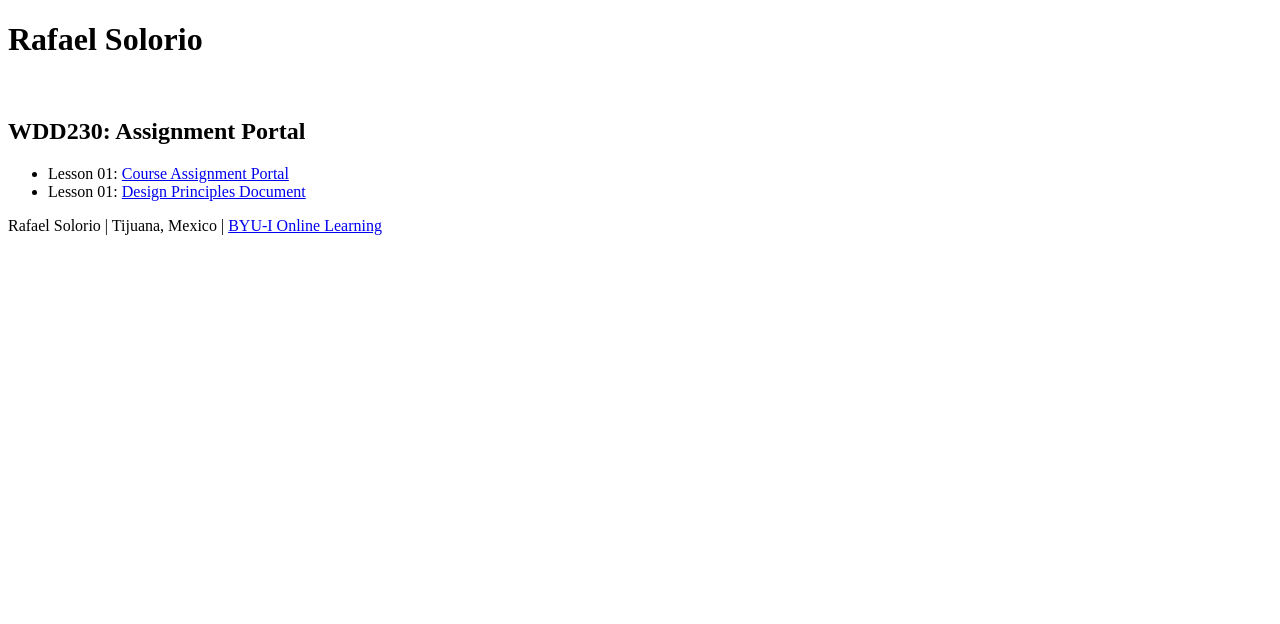
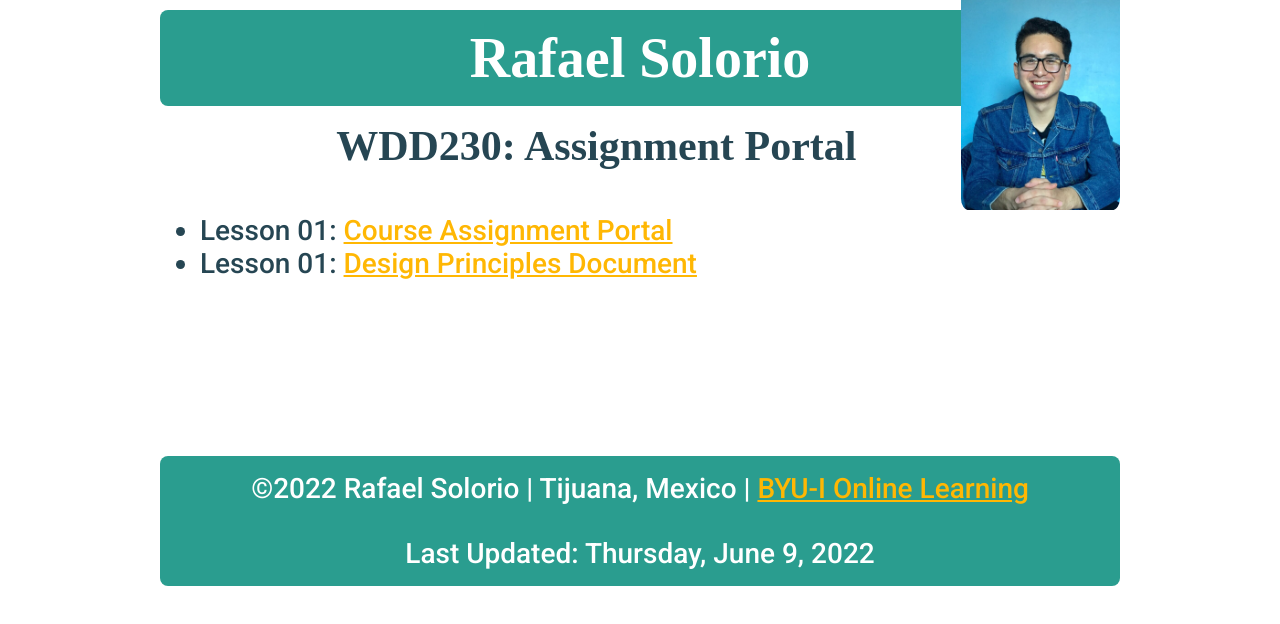
Before and after one commit to RafaSolorio/RafaSolorio.github.io, a plain HTML site: page index.html in a window 1280 px wide. Drawn offline with Linux system fonts and the light colour scheme; a web font is replaced by a local one.

Commit message:
Updated program

```diff
--- a/css/main.css
+++ b/css/main.css
@@ -0,0 +1,49 @@
+@import url('https://fonts.googleapis.com/css2?family=Mate+SC&family=Montserrat:wght@500&display=swap');
+@import url('https://fonts.googleapis.com/css2?family=Roboto:wght@500&display=swap');
+header,
+footer {
+  background-color: #2a9d8f;
+  color: white;
+  text-align: center;
+  border-radius: 8px;
+}
+
+body {
+    max-width: 960px;
+    margin: 10px auto;
+    font-family: "Roboto", sans-serif;
+    font-size: 28px;
+    color: #264653;
+  }
+
+main {
+  min-height: 350px;
+  background-color: white;
+}
+
+h1,
+h2 {
+  font-family: "Mate Sc", serif;
+  margin: 0;
+  padding: 1rem;
+  text-align: center;
+}
+
+p {
+  margin: 0;
+  padding: 1rem;
+}
+
+a {
+    color: #ffb703;
+  }
+
+img {
+  display: block;
+  float: right;
+  max-width: 250px;
+  max-height: 230px;
+  margin-top: -4.5em;
+  margin-left: -2em;
+  border-radius: 5%;
+}
--- a/index.html
+++ b/index.html
@@ -8,6 +8,8 @@
     <meta name="description"
       content="Assignment portal for Rafael SOlorio in WDD 230: Web Frontend Development at Brigham Young University - Idaho">
     <title>Rafael Solorio</title>
+    <link rel="stylesheet" href="css/normalized.css">
+    <link rel="stylesheet" href="css/main.css">
   </head>
 
   <body>
@@ -15,7 +17,7 @@
       <h1>Rafael Solorio</h1>
     </header>
     <main>
-      <img src="" alt="">
+      <img src="images/rsz_rafael.jpg" alt="Picture of Rafa Solorio">
       <h2>WDD230: Assignment Portal</h2>
       <ul>
         <li>Lesson 01: <a href="#">Course Assignment Portal</a></li>
@@ -23,9 +25,11 @@
       </ul>
     </main>
     <footer>
-      <p> Rafael Solorio | Tijuana, Mexico | <a
+      <p>&copy;<span id="currentYear"></span> Rafael Solorio | Tijuana, Mexico | <a
           href="https://www.byui.edu/online">BYU-I Online Learning</a>
       </p>
+      <p>Last Updated: <span id="currentDate"></span></p>
     </footer>
   </body>
+  <script src="js/date.js"></script>
   </html>
```
Also changed, not shown: images/rsz_rafael.jpg (added).
